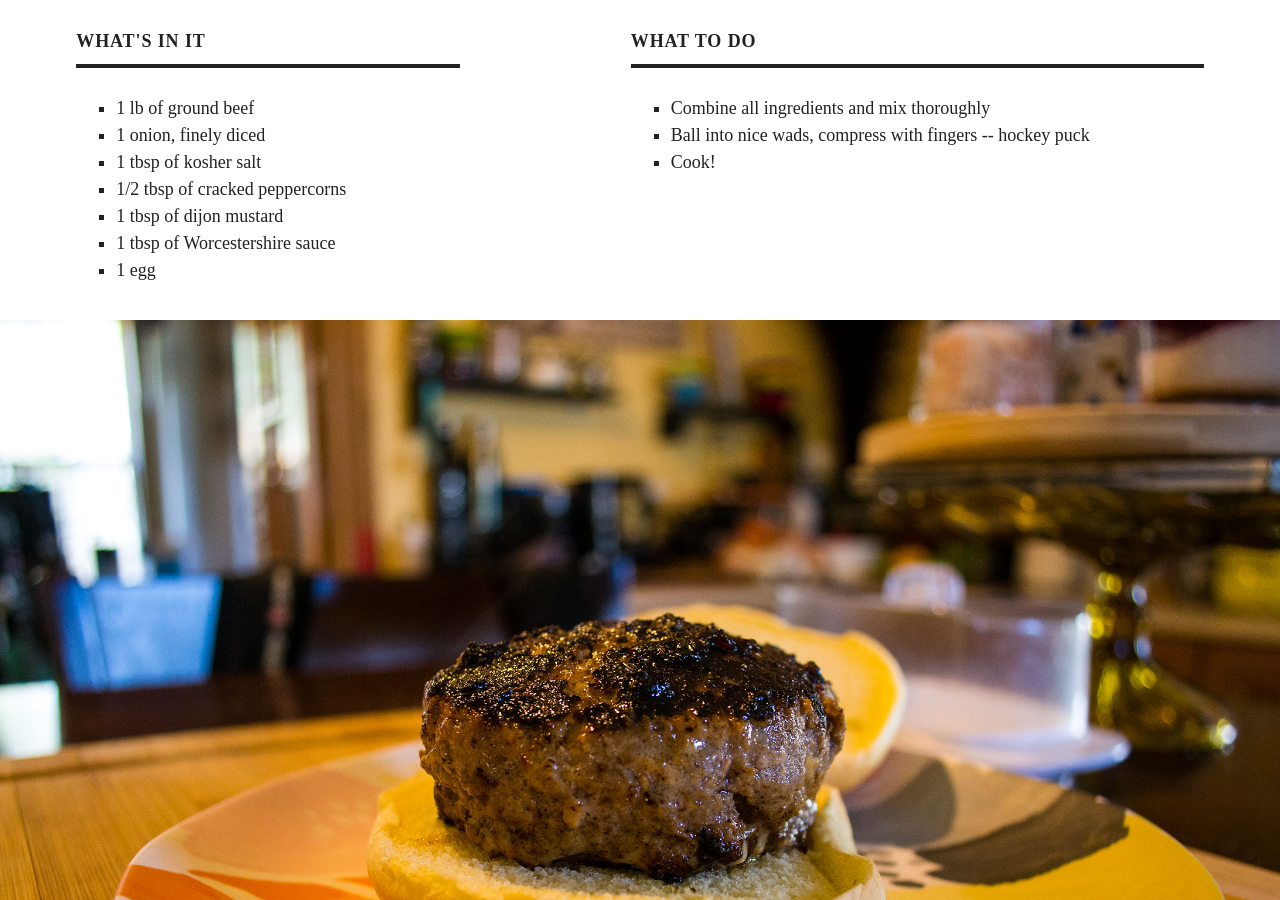
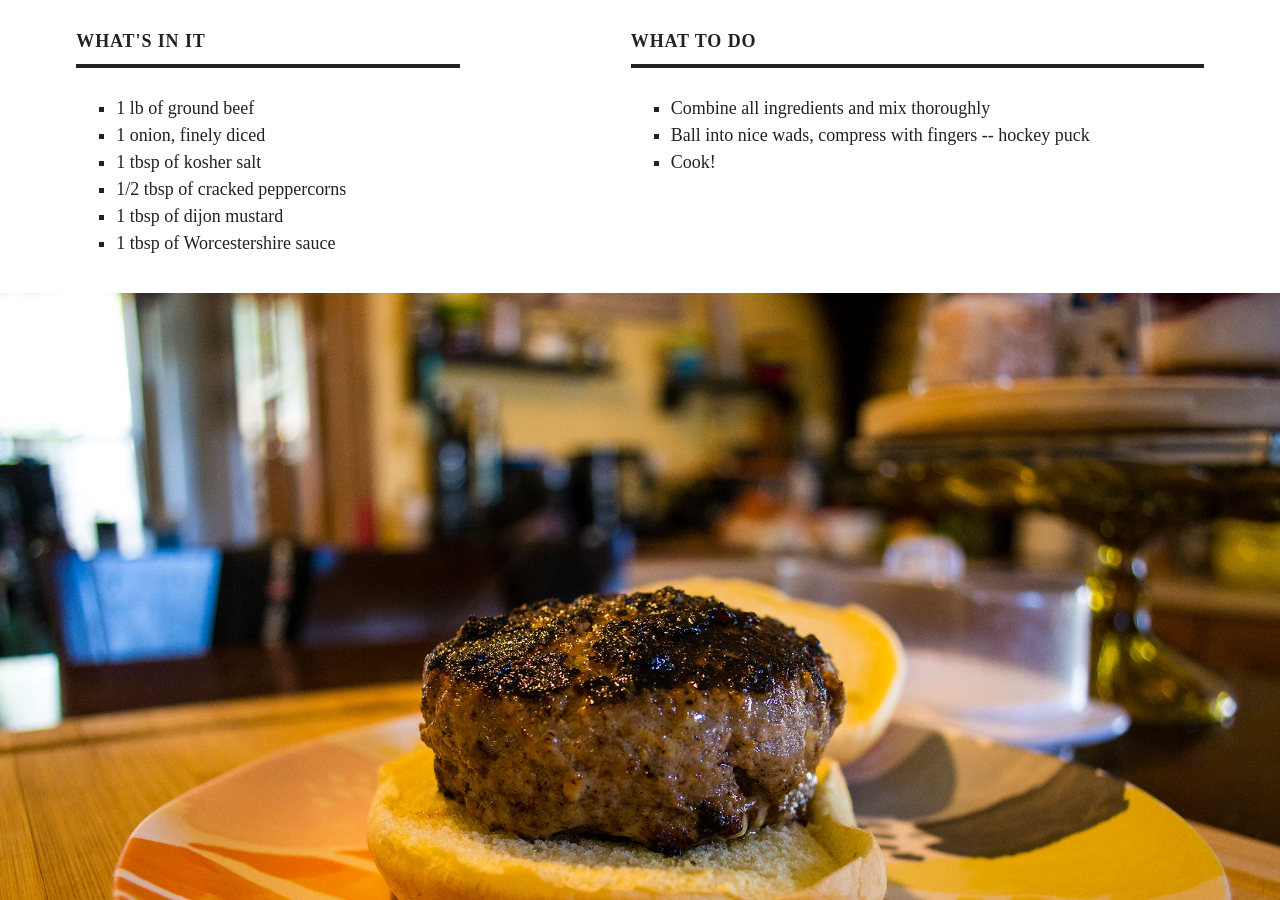
Before and after one commit to jmacthefatcat/cook-book, a Jekyll site: the page built from _mains/easy-burger.md, in a window 1280 px wide and 900 px high, scrolled down 608 px. Built offline with Jekyll 4.4.1, drawn with Linux system fonts in a browser that asks for light colours; some web fonts are replaced.

Commit message:
Update easy-burger.md

```diff
--- a/_mains/easy-burger.md
+++ b/_mains/easy-burger.md
@@ -10,7 +10,6 @@ ingredients:
 - 1/2 tbsp of cracked peppercorns
 - 1 tbsp of dijon mustard
 - 1 tbsp of Worcestershire sauce
-- 1 egg
 steps:
 - Combine all ingredients and mix thoroughly
 - Ball into nice wads, compress with fingers -- hockey puck
```
